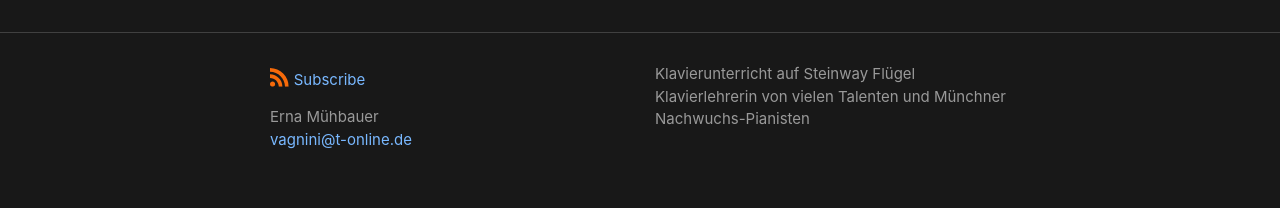
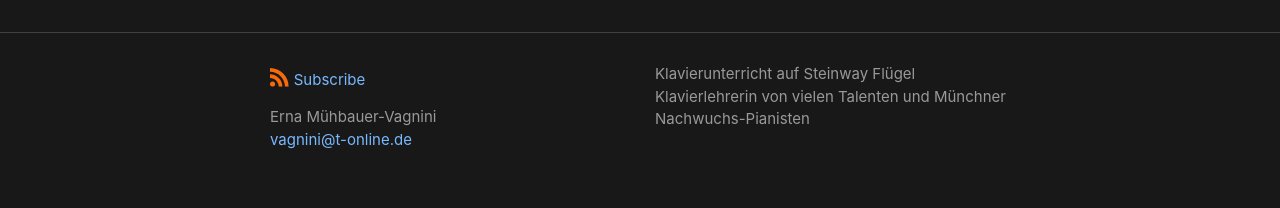
Before and after one commit to bochinche/erna, a Jekyll site: the page built from index.md, in a window 1280 px wide. Shown: the part 831-1039 px from the top of the page. Built offline with Jekyll 4.4.1, drawn with Linux system fonts in a browser that asks for light colours.

```diff
--- a/_config.yml
+++ b/_config.yml
@@ -1,6 +1,6 @@
 title: Klavierunterricht in Oberföhring
 author:
-  name: Erna Mühbauer
+  name: Erna Mühbauer-Vagnini
   email: vagnini@t-online.de
 
 # The `>` after `description:` means to ignore line-breaks until next key.
@@ -56,7 +56,7 @@
 # Set to `true` to show excerpts on the homepage.
 #
 show_excerpts: false
+website: https://bochinche.github.io/erna
+
 
 # A simple image gallery in Jekyll without plugins
-imagesurl: "/assets/gallery/fulls"
-thumbsurl: "/assets/gallery/thumbs"
```
